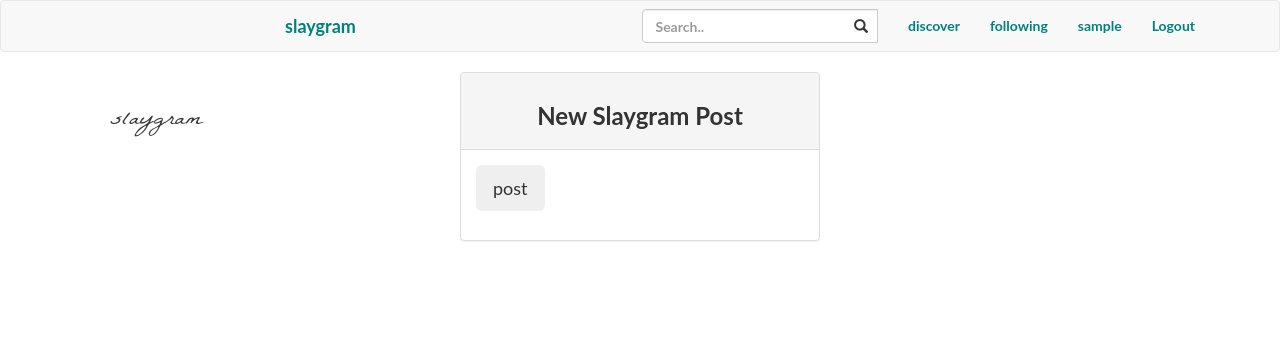
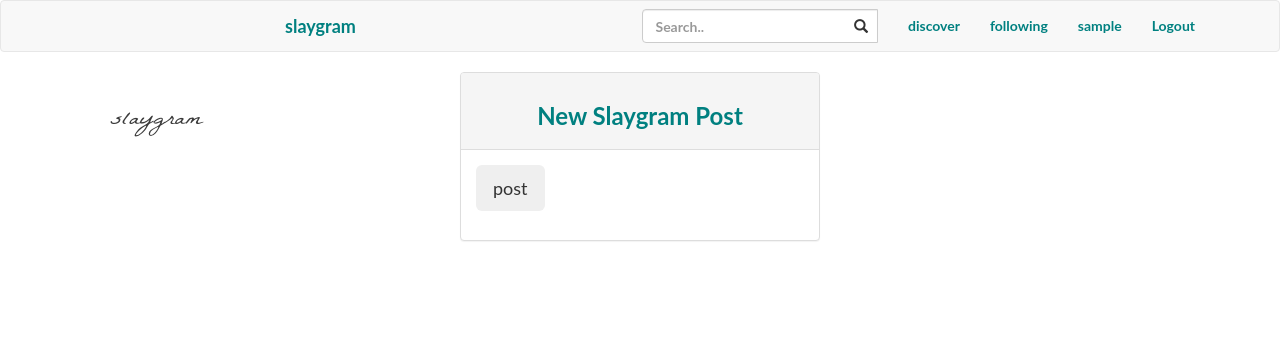
Before and after one commit to VirginiaNdungu1/slaygram, a Django app: template theslaygram/instagram/templates/posts/new-post.html in a window 1280 px wide. Shown: the top 352 px of the page. Run offline with Django 3.2, Linux system fonts and the light colour scheme; the template is opened without the code that fills it, so the values that code supplies are empty; the visitor is signed in with stand-in values (Sample User, id 1); parts of the project's set-up code (start-up, migrations or seed data) failed here and were passed over; some libraries are stand-ins or nearby versions.

Commit message:
add styling

```diff
--- a/theslaygram/instagram/static/css/index.css
+++ b/theslaygram/instagram/static/css/index.css
@@ -13,3 +13,8 @@
     .login-btn input {
       background-color: teal;
     }
+
+    .panel-heading h3 {
+      font-size: 24px;
+      color: teal;
+    }
```
Lines whose indentation alone changed are shown as unchanged.
